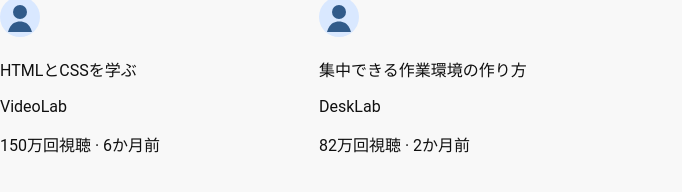
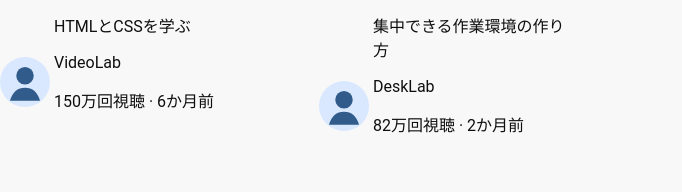
Before and after one commit to j0in021/kami-to-dogu, a website: page full-html-css-course/5-youtube/youtube.html in a window 1280 px wide. Shown: the part 228-420 px from the top of the page, without its empty margins (0-682 px from the left). Drawn offline with Linux system fonts and the light colour scheme.

Commit message:
Build nested video info columns

```diff
--- a/full-html-css-course/5-youtube/style.css
+++ b/full-html-css-course/5-youtube/style.css
@@ -41,9 +41,6 @@ main:hover{
   background-color:#eeeeee;
 }
 
-.video-title {
-  width: 300px;
-}
 
 
 .thumbnail{
@@ -70,3 +67,20 @@ main:hover{
   vertical-align: top;
   margin-right: 15px;
 }
+
+.channel-picture,
+.video-info {
+  display: inline-block;
+}
+
+.channel-picture {
+  width: 50px;
+}
+
+.video-info {
+  width: 200px;
+}
+
+.profile-picture {
+  width: 100%;
+}
```
